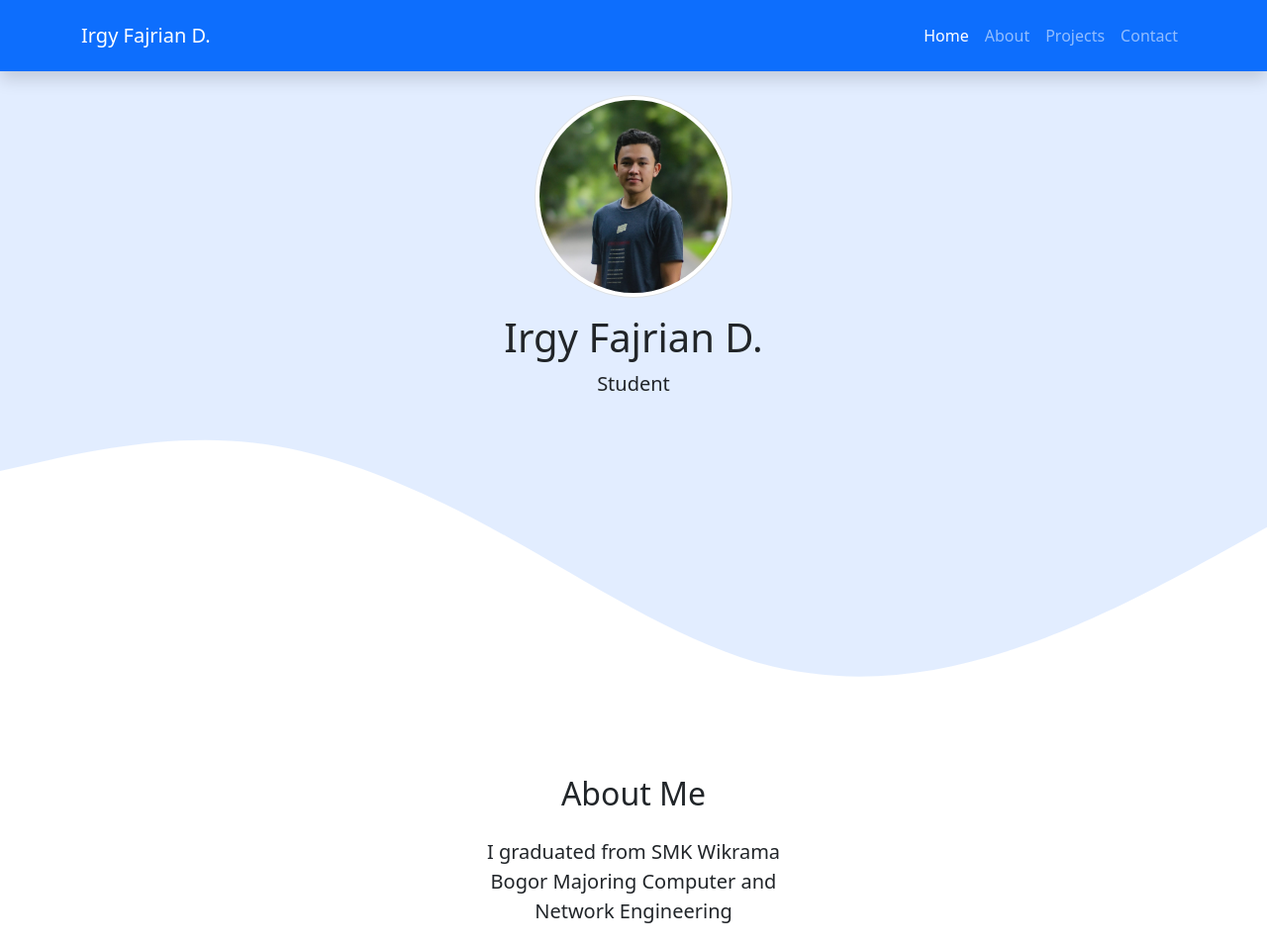
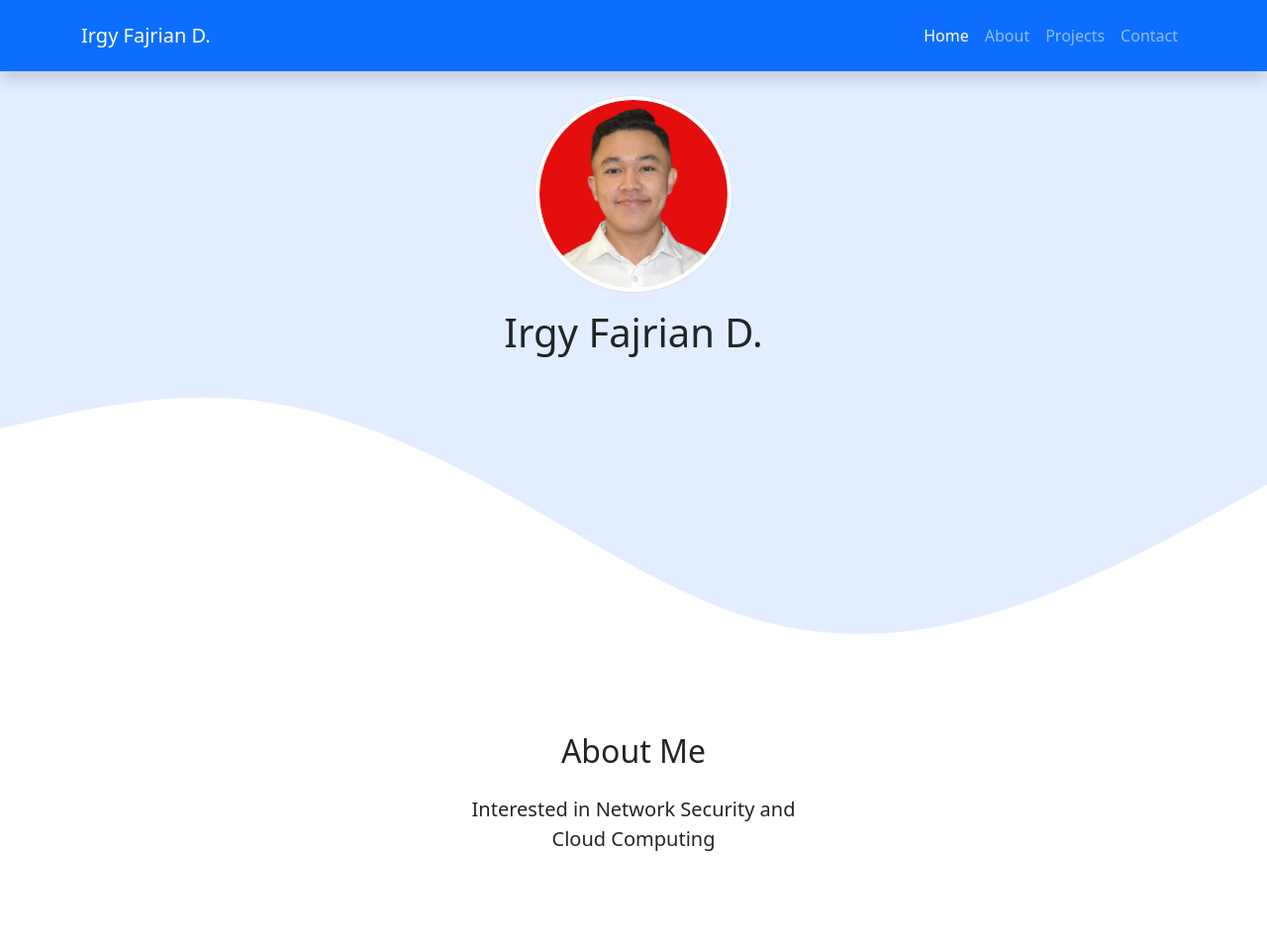
Before and after one commit to irgyfajriaan/irgyfajriaan.github.io, a plain HTML site: page index.html in a window 1280 px wide. Shown: the top 955 px of the page at 99% size. Drawn offline with nearby package versions, Linux system fonts and the light colour scheme.

Commit message:
ubah ini itu

```diff
--- a/index.html
+++ b/index.html
@@ -10,7 +10,7 @@
 
     <!-- My CSS -->
     <link rel="stylesheet" href="style.css" />
-    <title>My Portfolio | Irgy Fajrian</title>
+    <title>Irgy Fajrian</title>
   </head>
   <body id="home">
     <!-- Navbar -->
@@ -43,10 +43,10 @@
 
     <!-- Jumbotron -->
     <section class="jumbotron text-center">
-      <img src="img/Fotoku.jpeg" alt="Irgy Fajrian" width="200" class="rounded-circle img-thumbnail" />
+      <img src="img/Fotoku2.png" alt="Irgy Fajrian" width="200" class="rounded-circle img-thumbnail" />
       <div class="row text-center mb-3"></div>
       <h1 class="">Irgy Fajrian D.</h1>
-      <p class="lead">Student</p>
+      <p class="lead"></p>
       <svg xmlns="http://www.w3.org/2000/svg" viewBox="0 0 1440 320">
         <path
           fill="#fff"
@@ -68,7 +68,7 @@
 
         <div class="row justify-content-center fs-5 text-center">
           <div class="col-md-4">
-            <p>I graduated from SMK Wikrama Bogor Majoring Computer and Network Engineering</p>
+            <p>Interested in Network Security and Cloud Computing</p>
           </div>
         </div>
       </div>
```
Also changed, not shown: img/Fotoku2.png (added).
